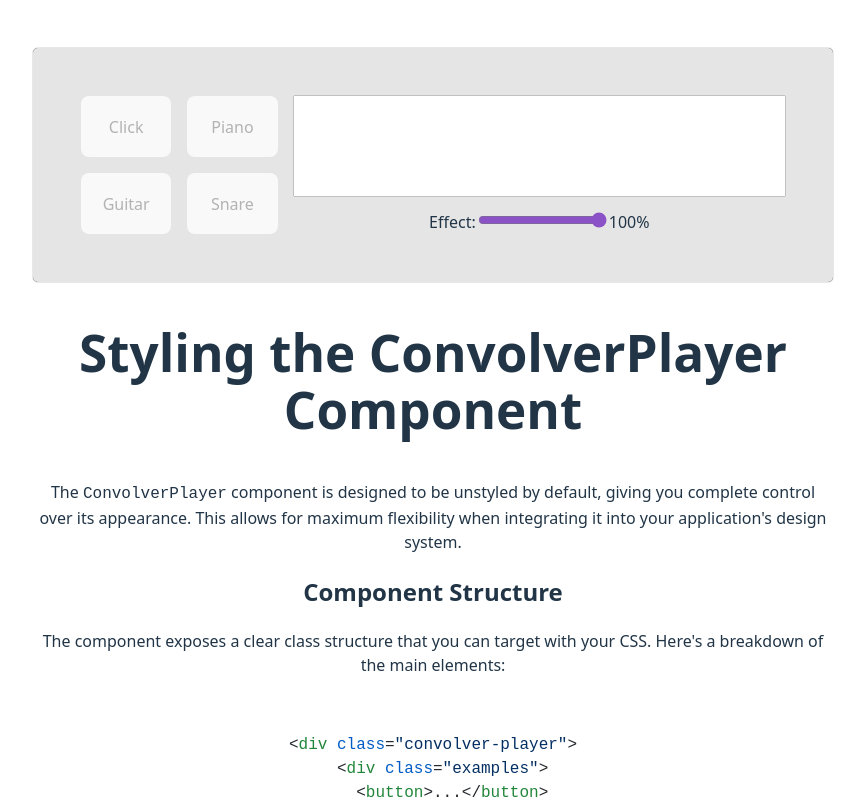
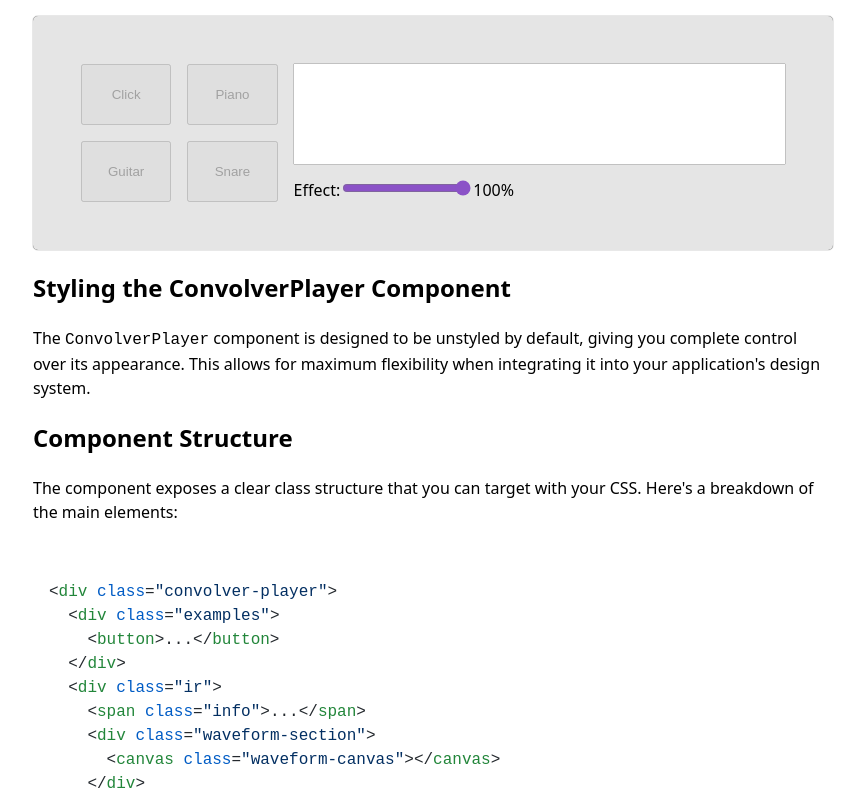
Before and after one commit to KrisHedges/convolver-player, a Vue app in the folder packages/vue/vue-convolver-player/: page / in a window 1280 px wide. Shown: the top 800 px of the page, without its empty margins (207-1072 px from the left). Built offline with nearby package versions, Linux system fonts and the light colour scheme; no server answers; some icons are missing.

Commit message:
Fix: ConvolverPlayer tests by updating button selectors

```diff
--- a/packages/vue/vue-convolver-player/src/main.ts
+++ b/packages/vue/vue-convolver-player/src/main.ts
@@ -1,5 +1,4 @@
 import { createApp } from 'vue'
-import './style.css'
 import App from './App.vue'
 
 createApp(App).mount('#app')
--- a/packages/vue/vue-convolver-player/src/style.css
+++ /dev/null
@@ -1,86 +0,0 @@
-:root {
-  font-family: system-ui, Avenir, Helvetica, Arial, sans-serif;
-  line-height: 1.5;
-  font-weight: 400;
-
-  color-scheme: light dark;
-  color: rgba(255, 255, 255, 0.87);
-  background-color: #242424;
-
-  font-synthesis: none;
-  text-rendering: optimizeLegibility;
-  -webkit-font-smoothing: antialiased;
-  -moz-osx-font-smoothing: grayscale;
-
-  /* Custom CSS Variables for IRExamplePlayer */
-  --theme-primary: #646cff;
-  --color-border: #333;
-  --color-background: #242424;
-  --color-background-soft: #2f2f2f;
-  --rounded-corner-radius: 8px;
-}
-
-a {
-  font-weight: 500;
-  color: #646cff;
-  text-decoration: inherit;
-}
-a:hover {
-  color: #535bf2;
-}
-
-body {
-  margin: 0;
-  display: flex;
-  place-items: center;
-  min-width: 320px;
-  min-height: 100vh;
-}
-
-h1 {
-  font-size: 3.2em;
-  line-height: 1.1;
-}
-
-button {
-  border-radius: 8px;
-  border: 1px solid transparent;
-  padding: 0.6em 1.2em;
-  font-size: 1em;
-  font-weight: 500;
-  font-family: inherit;
-  background-color: #1a1a1a;
-  cursor: pointer;
-  transition: border-color 0.25s;
-}
-button:hover {
-  border-color: #646cff;
-}
-button:focus,
-button:focus-visible {
-  outline: 4px auto -webkit-focus-ring-color;
-}
-
-.card {
-  padding: 2em;
-}
-
-#app {
-  max-width: 1280px;
-  margin: 0 auto;
-  padding: 2rem;
-  text-align: center;
-}
-
-@media (prefers-color-scheme: light) {
-  :root {
-    color: #213547;
-    background-color: #ffffff;
-  }
-  a:hover {
-    color: #747bff;
-  }
-  button {
-    background-color: #f9f9f9;
-  }
-}
```
Also changed, not shown: 1 other file (tests, documents, lock files or other folders).
